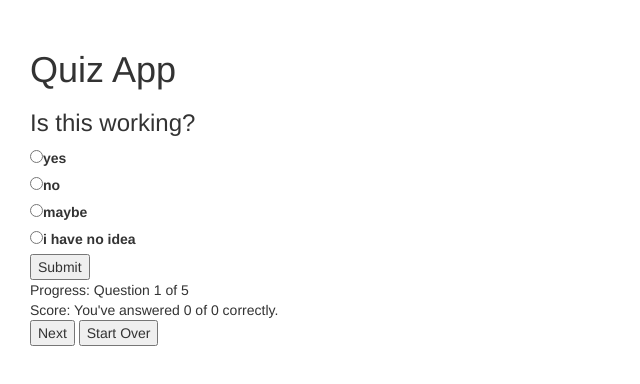
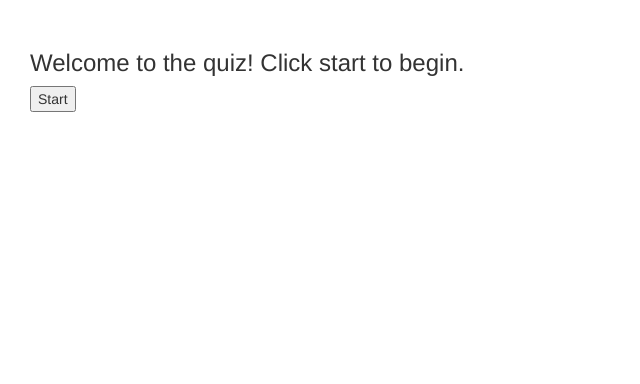
Before and after one commit to ewitmer/quiz-app, a plain HTML site: page index.html in a window 1280 px wide. Shown: the whole page, without its empty margins (0-640 px from the left). Drawn offline with nearby package versions, Linux system fonts and the light colour scheme.

Commit message:
final version 1 of brain teaser quiz

```diff
--- a/app.js
+++ b/app.js
@@ -1,9 +1,7 @@
-$(document).ready(function(){
-	renderCurrentState();
-});
 
 //-----single state variable-----
 
+// state variable tracks the current question, score of game, and any error alerts that need to be rendered
 var state = {
 	questionIndex: 0,
 	correctResponses: 0,
@@ -12,72 +10,85 @@ var state = {
 	incorrect: false,
 	noResponse: false,
 	alreadySubmit: false,
-	endQuiz: false,
 }
+
+// quiz questions with responses and correct answer
+var quizTitle = 'Brain Teasers'
 
 var quizQuestions = [
 {
-	question: 'Is this working?',
-	ans1: 'yes',
-	ans2: 'no',
-	ans3: 'maybe',
-	ans4: 'i have no idea',
-	correct: 'answer-1'
+	question: '6 + 4 = 210 | 9 + 2 = 711 | 8 + 5 = 313 | 5 + 2 = 37 | 7 + 6 = 113 | 9 + 8 = 117 | 10 + 6 = 416 | 15 + 3 = 1218 | (a) + (b) = 123 | What is (a) equal to?',
+
+	ans1: '15',
+	ans2: '3',
+	ans3: '12',
+	ans4: '11',
+	correct: '12'
 },
 {
-	question: '2Is this working?',
-	ans1: '2yes',
-	ans2: '2no',
-	ans3: '2maybe',
-	ans4: '2i have no idea',
-	correct: 'answer-1'
+	question: 'What 5-digit number has the following property? If we put numeral 1 in front of the number, we get a number three times smaller, than if we put the numeral 1 behind this number.',
+	ans1: '42857',
+	ans2: '37037',
+	ans3: '83945',
+	ans4: '93403',
+	correct: '42857'
 },
 {
-	question: 'Is this working?',
-	ans1: 'yes',
-	ans2: 'no',
-	ans3: 'maybe',
-	ans4: 'i have no idea',
-	correct: 'answer-1'
+	question: 'What number comes next in the sequence: 2, 4, 5, 10, 12, 24, 27, (x)?',
+	ans1: '48',
+	ans2: '51',
+	ans3: '54',
+	ans4: '58',
+	correct: '54'
 },
 {
-	question: 'Is this working?',
-	ans1: 'yes',
-	ans2: 'no',
-	ans3: 'maybe',
-	ans4: 'i have no idea',
-	correct: 'answer-1'
+	question: 'If it were two hours later, it would be half as long until midnight as it would be if it were an hour later. What time is it now?',
+	ans1: '6AM',
+	ans2: '9:30PM',
+	ans3: '4PM',
+	ans4: '9PM',
+	correct: '9PM'
 },
 {
-	question: 'Is this working?',
-	ans1: 'yes',
-	ans2: 'no',
-	ans3: 'maybe',
-	ans4: 'i have no idea',
-	correct: 'answer-1'
+	question: 'Is it correct that seven and five is thirteen or seven and five are thirteen?',
+	ans1: 'seven and five is thirteen',
+	ans2: 'seven and five are thirteen',
+	ans3: 'both are acceptable',
+	ans4: 'neither is correct',
+	correct: 'neither is correct'
+	//seven and five is twelve :)
 },
 ]
 
 //-----state modification functions-----
 
-
+//resets the state variable related to the quiz questions
 function quizReset() {
 	state.questionIndex = 0;
 	state.correctResponses = 0;
 	state.totalResponses = 0;
 };
 
+//resets any alerts to be rendered
 function alertReset() {;
 	state.noResponse = false;
 	state.alreadySubmit = false;
-	state.endQuiz = false;
 };
 
+//resets the correct/incorrect indicator
 function responseReset() {
 	state.correct = false;
 	state.incorrect = false;
 };
 
+//combines all three reset functions to one
+function totalReset() {
+	quizReset();
+	alertReset();
+	responseReset();
+}
+
+//changes state of correct/incorrect and score
 function onAnswer(userAns, correctAns) {
 
 	if (userAns === correctAns) {
@@ -91,29 +102,48 @@ function onAnswer(userAns, correctAns) {
 	}
 };
 
+//changes state of no response alert
 function noResponse() {
 	state.noResponse = true;
 };
 
+//changes state of already submitted alert
 function alreadySubmit() {
     state.alreadySubmit = true;
 };
 
-function endQuiz() {
-	state.endQuiz = true;
+//advances question index to next question
+function nextQuestion() {
+	state.questionIndex = state.questionIndex+1;
 };
 
-function nextQuestion() {
-
-	state.questionIndex = state.questionIndex+1;
-
-};
-
+//unchecks the radio buttons
 function uncheckBoxes(element) {
 	element.prop("checked", false);
 }
+
+
 //-----render functions-----
 
+//renders start page
+function renderStart() {
+	$('.js-hide').hide();
+	$('.js-title').text('Welcome to the quiz! Click start to begin.');
+	$('#js-start-over').text('Start')
+}
+
+//renders finished page
+function renderFinish() {
+    var totalCorrect = state.correctResponses;
+    var totalQuestions = quizQuestions.length;
+    var percent = Math.round((totalCorrect / totalQuestions) * 100)
+
+	$('.js-hide').hide();
+	$('.js-title').html('<h1>Thanks for playing!</h1><h2>Your total score is: '+totalCorrect+' out of '+totalQuestions+' ('+percent+'%).</h2>');
+	$('#js-start-over').text('Play Again')
+}
+
+//renders any alerts that are true
 function renderAlert() {
 
 	if (state.noResponse) {
@@ -123,25 +153,30 @@ function renderAlert() {
 	else if (state.alreadySubmit) {
 		$('.js-alert').text("You've already logged a response to this question. Please click 'Next' to continue.")
 	}
-
-	else if (state.endQuiz) {
-		$('.js-alert').text("You've completed the quiz! Please select Start Over to play again.")
-	}
 }
 
-
-function renderResult() {
+//renders correct or incorrect answer or nothing before the answer is submitted
+function renderResult(correct) {
 	if (state.correct === true) {
 		$('.js-alert').text('You are correct!')
 	}
 	else if (state.incorrect === true){
-		$('.js-alert').text('Sorry! That is incorrect.')
+		$('.js-alert').text('Sorry! That is incorrect. The correct answer is: '+correct)
 	}
 	else {
 		$('.js-alert').text('')
 	}
 }
 
+//renders the quiz page
+function renderInitial() {
+
+	$('#js-start-over').text('Reset')
+	$('.js-hide').show()
+	$('.js-title').text(quizTitle)
+}
+
+//renders the page based on current state
 function renderCurrentState() {
 	var index = state.questionIndex;
 	var questionObject = quizQuestions[index]
@@ -167,16 +202,20 @@ function renderCurrentState() {
 
 //-----event listeners-----
 
+// on load
+$(document).ready(function(){
+	renderStart();
+});
 
-// submit answer for current question
 
+// on submit answer for current question
 $('#js-question-form').submit(function(event) {
 
     event.preventDefault();
 
 	var index = state.questionIndex;
 	var questionObject = quizQuestions[index]
-    var $checked = $("input:checked").val();
+    var $checked = $("input:checked").next().text()
 	var correct = questionObject.correct;
 
 	if ($checked === undefined) {
@@ -194,17 +233,17 @@ $('#js-question-form').submit(function(event) {
 	else {
 		onAnswer($checked, correct);
 		renderCurrentState();
-		renderResult();
+		renderResult(correct);
 		alertReset();
 		responseReset();
 	}
 
 });
 
+// on next
 $('#js-next-question').on('click', function(){
 
     event.preventDefault();
-
 
 	if (state.questionIndex + 1 != state.totalResponses) {
 		noResponse();
@@ -212,9 +251,7 @@ $('#js-next-question').on('click', function(){
 		alertReset();
 	}
 	else if (state.questionIndex + 1 === quizQuestions.length) {
-		endQuiz();
-		renderAlert();
-		alertReset();
+		renderFinish()
 	}
 
 	else {
@@ -226,3 +263,13 @@ $('#js-next-question').on('click', function(){
 	}
 
 });
+
+// on start/reset/play again
+$('#js-start-over').on('click', function() {
+
+	totalReset();
+	renderInitial()
+	renderCurrentState();
+	renderResult();
+	uncheckBoxes($("input:radio"));
+})
--- a/index.html
+++ b/index.html
@@ -6,22 +6,25 @@
 	 <!-- Latest compiled and minified CSS -->
 	<link rel="stylesheet" href="https://maxcdn.bootstrapcdn.com/bootstrap/3.3.7/css/bootstrap.min.css"></head>
 <body>
-	<h1>Quiz App</h1>
+	<h3 class='js-title'>Quiz App</h3>
+	<div class = 'js-hide'>
 	<div>
-		<h3 id=js-current-question>Question goes here</h2>
+		<p id=js-current-question>Question goes here</p>
 		<form id='js-question-form'>
-	  		<input type="radio" name="answer" value="answer-1"><label id='js-answer1'>check answer 1</label> <br>
-	  		<input type="radio" name="answer" value="answer-2"><label id='js-answer2'>check answer 2</label></label> <br>
-	  		<input type="radio" name="answer" value="answer-3"><label id='js-answer3'>check answer 3</label></label> <br>
-	  		<input type="radio" name="answer" value="answer-4"><label id='js-answer4'>check answer 4</label></label> <br>
+	  		<input type="radio" name="answer" value="answer-1"><label id='js-answer1'></label> <br>
+	  		<input type="radio" name="answer" value="answer-2"><label id='js-answer2'></label></label> <br>
+	  		<input type="radio" name="answer" value="answer-3"><label id='js-answer3'></label></label> <br>
+	  		<input type="radio" name="answer" value="answer-4"><label id='js-answer4'></label></label> <br>
 	  		<input type="submit" name="submit">
+	  		<span>	<button id='js-next-question'>Next</button> </span>
 		</form>
 	</div>
 	<div class='js-alert'></div>
 	<div>Progress: Question <span id='js-index-question'>5</span> of <span id='js-total-questions'>10</span></div>
 	<div>Score: You've answered <span id='js-total-correct'>2</span> of <span id='js-total-answered'>4</span> correctly.</div>
-	<button id='js-next-question'>Next</button>
-	<button id='js-start-over'>Start Over</button>
+
+	</div>
+	<button id='js-start-over'>Reset</button>
 <script src="https://ajax.googleapis.com/ajax/libs/jquery/3.1.1/jquery.min.js"></script>
 <script type="text/javascript" src='app.js'></script>
 </body>
```
